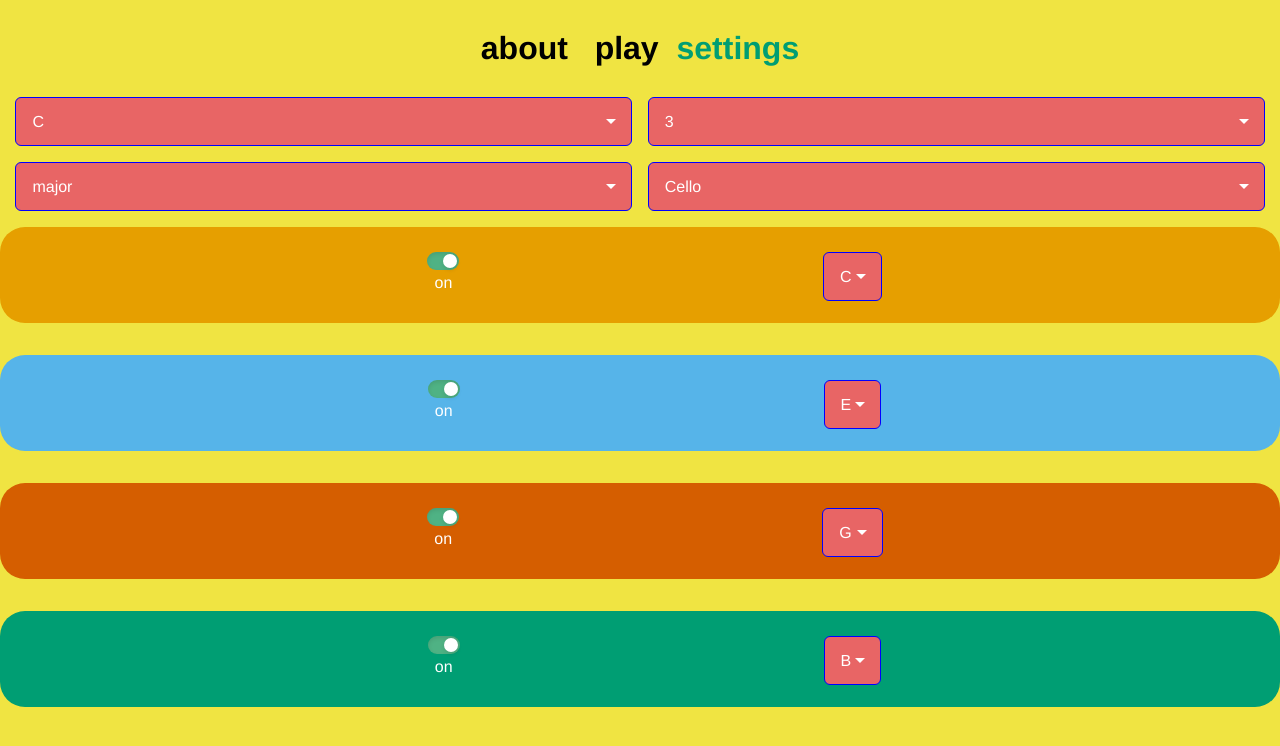
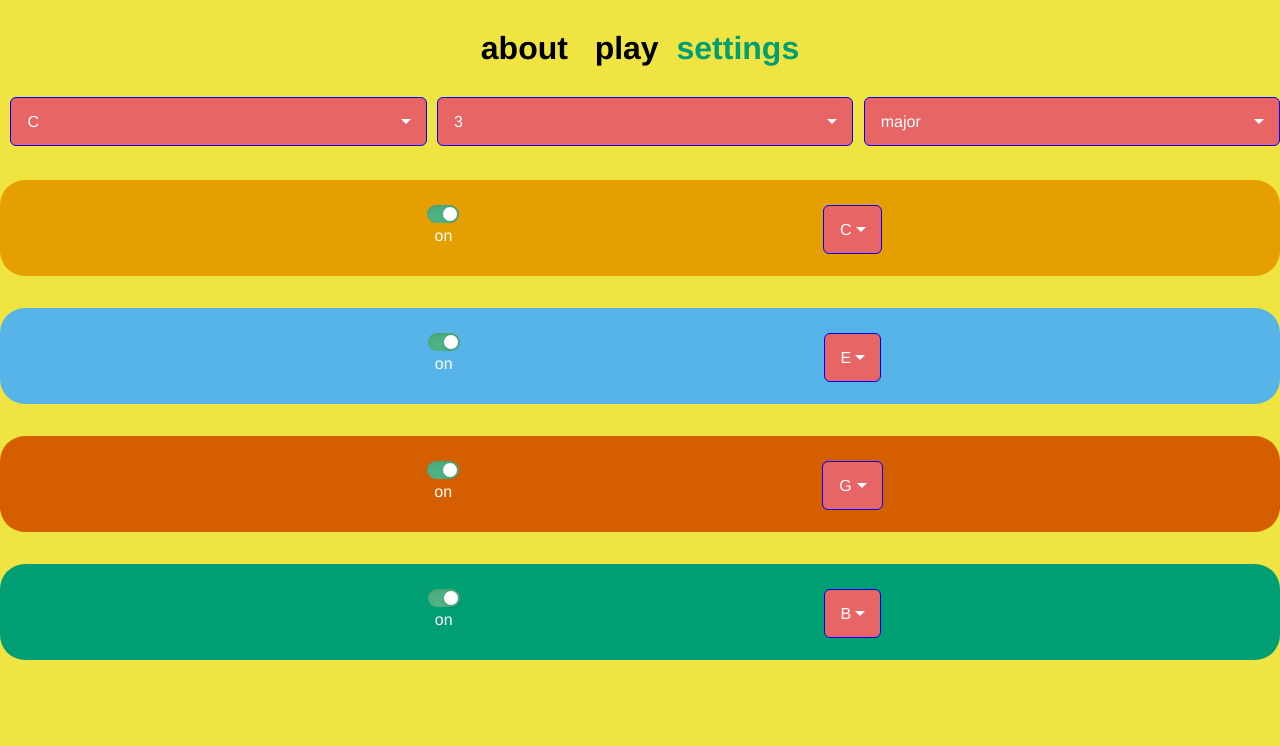
Before and after one commit to gawainhewitt/orchlab-strings, a Vue app: page /settings in a window 1280 px wide. Shown: the top 746 px of the page. Built offline with nearby package versions, Linux system fonts and the light colour scheme; what vue3-touch-events would draw is missing.

Commit message:
notes are always pitch ascending after keychange

```diff
--- a/src/App.vue
+++ b/src/App.vue
@@ -16,7 +16,6 @@
     :currentKey=currentKey
     :updateKey=updateKey
     :currentInstrument=currentInstrument
-    :instruments=instruments
     :changeInstrument=changeInstrument
     :pluckNote=pluckNote
     :bowNote=bowNote
@@ -72,7 +71,6 @@ export default {
         currentOctave: "3",
         currentKey: "C",
         currentInstrument: "Cello",
-        instruments: ["DoubleBass", "Cello", "Viola", "Violin"],
         bowButtonColours: [blue, reddishPurple],
         scales: {
           major: [0,2,4,5,7,9,11],
@@ -117,7 +115,8 @@ export default {
       this.keyChange();
     },
     keyChange(){
-      let arpeggio = [0, 2, 4, 5];
+      const arpeggio = [0, 2, 4, 5];
+      let newStrings = [];
       for(let i = 0; i < this.strings.length; i ++){
         let theNote;
         if (this.currentScale.name === "pentatonic") {
@@ -125,9 +124,13 @@ export default {
         } else {
           let scaleLength = this.currentScale.notes.length;
           theNote = this.currentScale.notes[arpeggio[i] % scaleLength];
+          newStrings.push(theNote);
         }
-        this.updateStrings(i, "note", theNote+this.currentOctave)
       }
+      newStrings.sort((a, b) => { return this.allTheNotes.indexOf(a) - this.allTheNotes.indexOf(b) });
+      newStrings.forEach((note, i) => {
+        this.updateStrings(i, "note", note + this.currentOctave);
+      })
       this.updateVueComponent();
     },
     updateVueComponent() {
--- a/src/views/SettingsView.vue
+++ b/src/views/SettingsView.vue
@@ -14,21 +14,17 @@
       @input=updateOctave
     />
     <div class="spacer"></div>
-  </div>
-  <br>
-  <div class="global-settings">
-    <div class="spacer"></div>
     <DropDown
         :options=Object.keys(scales)
         :default=currentScale.name
         @input="changeScale"
       />
+  </div>
+  <br>
+  <div class="global-settings">
+    <div class="spacer"></div>
+
       <div class="spacer"></div>
-      <DropDown
-        :options=instruments
-        :default=currentInstrument
-        @input="changeInstrument"
-      />
       <div class="spacer"></div>
   </div>
   <br>
@@ -69,7 +65,6 @@
       currentKey: String,
       updateKey: Function,
       currentInstrument: String,
-      instruments: Array,
       changeInstrument: Function,
       pluckNote: Function,
       bowNote: Function,
```
